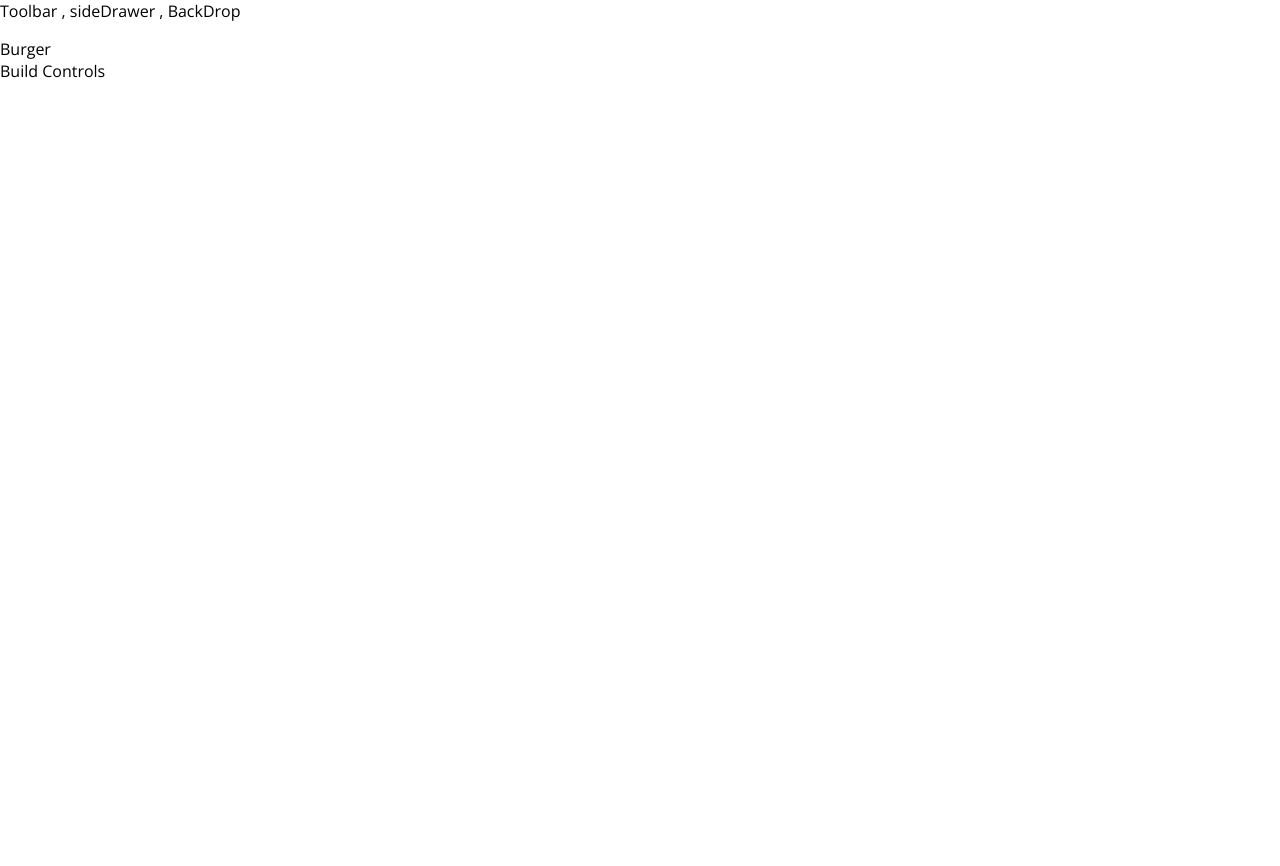
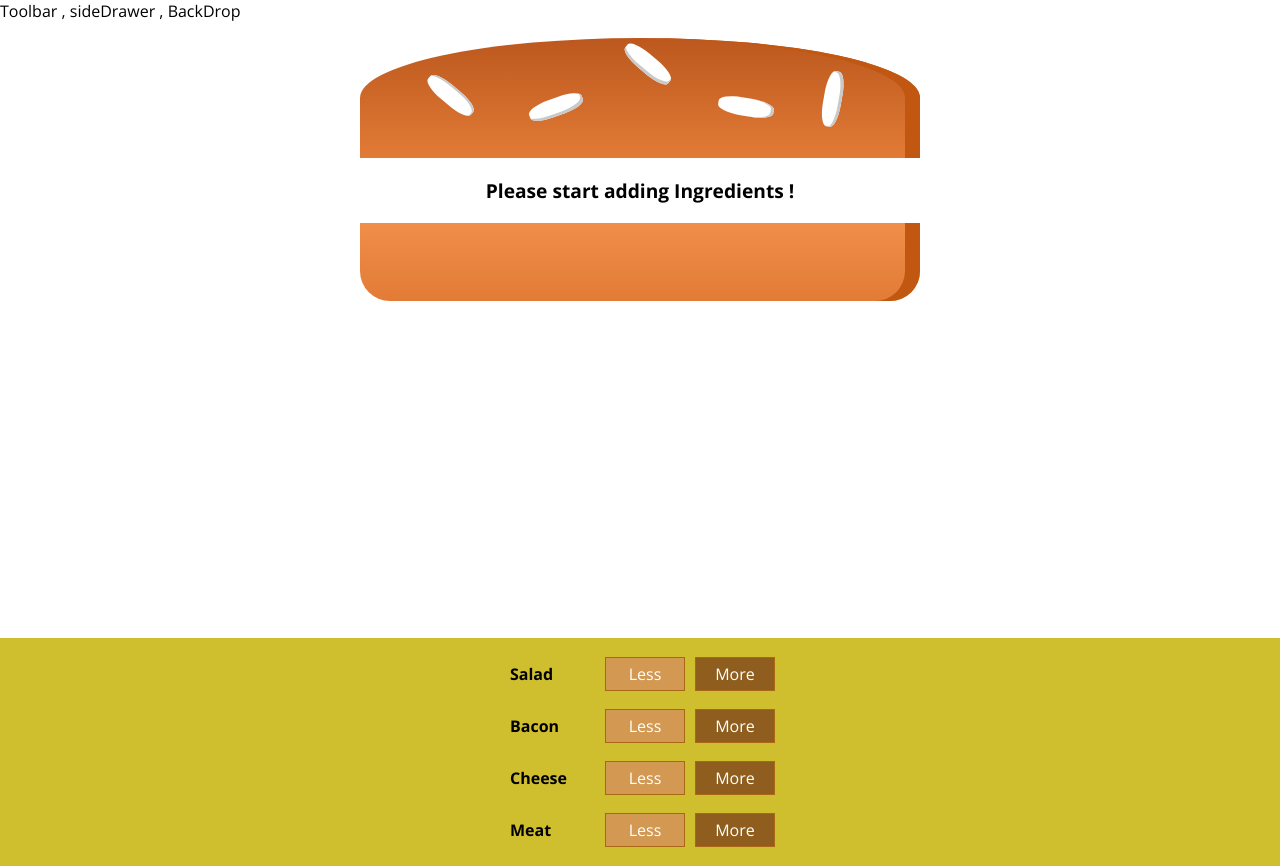
Before and after one commit to shwetarana1471/react-burger-app, a React (Create React App) app: page / in a window 1280 px wide. Before the commit the page ends 800 px from the top, so only its background shows below. Built offline with nearby package versions, Linux system fonts and the light colour scheme.

Commit message:
fourth commit

```diff
--- a/package.json
+++ b/package.json
@@ -6,6 +6,7 @@
     "@testing-library/jest-dom": "^4.2.4",
     "@testing-library/react": "^9.5.0",
     "@testing-library/user-event": "^7.2.1",
+    "prop-types": "^15.7.2",
     "react": "^16.13.0",
     "react-dom": "^16.13.0",
     "react-scripts": "3.4.0"
--- /dev/null
+++ b/src/components/Burger/BuildControls/BuildControl/BuildControl.js
@@ -0,0 +1,12 @@
+import React from 'react';
+import classes from './BuildControl.module.css'
+
+const buildControl = (props) => (
+    <div className={classes.BuildControl}>
+        <div className={classes.Label}>{props.label}</div>
+        <button className={classes.Less}>Less</button>
+        <button className={classes.More}>More</button>
+    </div>
+);
+
+export default buildControl;
--- /dev/null
+++ b/src/components/Burger/BuildControls/BuildControl/BuildControl.module.css
@@ -0,0 +1,56 @@
+.BuildControl {
+    display: flex;
+    justify-content: space-between;
+    align-items: center;
+    margin: 5px 0;
+}
+
+.BuildControl button {
+    display: block;
+    font: inherit;
+    padding: 5px;
+    margin: 0 5px;
+    width: 80px;
+    border: 1px solid #AA6817;
+    cursor: pointer;
+    outline: none;
+}
+
+.BuildControl button:disabled {
+    background-color: #AC9980;
+    border: 1px solid #7E7365;
+    color: #ccc;
+    cursor: default;
+}
+
+.BuildControl button:hover:disabled {
+    background-color: #AC9980;
+    color: #ccc;
+    cursor: not-allowed;
+}
+
+.Label {
+    padding: 10px;
+    font-weight: bold;
+    width: 80px;
+}
+
+.BuildControl .Less {
+    background-color: #D39952;
+    color: white;
+}
+
+.BuildControl .More {
+    background-color: #8F5E1E;
+    color: white;
+}
+
+.BuildControl .Less:hover, .BuildControl .Less:active {
+    background-color: #DAA972;
+    color: white;
+}
+
+.BuildControl .More:hover,.BuildControl .More:active {
+    background-color: #99703F;
+    color: white;
+}
--- /dev/null
+++ b/src/components/Burger/BuildControls/BuildControls.js
@@ -0,0 +1,20 @@
+import React from 'react';
+import classes from './BuildControls.module.css';
+import BuildControl from './BuildControl/BuildControl';
+
+const controls = [
+    {label:'Salad' , type:'salad'},
+    {label:'Bacon' , type:'bacon'},
+    {label:'Cheese' , type:'cheese'},
+    {label:'Meat' , type:'meat'},
+];
+
+const buildControls = (props) => (
+    <div className={classes.BuildControls}>
+        {controls.map(ctrl => (
+            <BuildControl key={ctrl.label} label={ctrl.label}/>
+        ))}
+    </div>
+);
+
+export default buildControls;
--- /dev/null
+++ b/src/components/Burger/BuildControls/BuildControls.module.css
@@ -0,0 +1,10 @@
+.BuildControls {
+    width: 100%;
+    background-color: #cfbf2e ;
+    display: flex;
+    flex-flow: column;
+    align-items: center;
+    box-shadow: 0 2px 1px #ccc;
+    margin: auto;
+    padding: 10px 0 ;
+}
--- a/src/components/Burger/Burger.js
+++ b/src/components/Burger/Burger.js
@@ -0,0 +1,27 @@
+import React from 'react';
+import classes from './Burger.module.css';
+import BurgerIngredient from './BurgerIngredient/BurgerIngredient';
+
+const burger = (props) => {
+    let transformedIngredients = Object.keys(props.ingredients)
+    .map(igKey => {
+        return [...Array(props.ingredients[igKey])].map((_ , i) => {
+            return<BurgerIngredient key={igKey + i} type={igKey} />;
+        });
+    })
+    .reduce((arr , el) => {
+        return arr.concat(el)
+    } , []);
+   if(transformedIngredients.length ===0) {
+    transformedIngredients = <p>Please start adding Ingredients !</p>
+   }
+    return (
+        <div className={classes.Burger}>
+            <BurgerIngredient type="bread-top" />
+            {transformedIngredients}
+            <BurgerIngredient type="bread-bottom" />
+        </div>
+    );
+};
+
+export default burger;
--- /dev/null
+++ b/src/components/Burger/Burger.module.css
@@ -0,0 +1,30 @@
+.Burger {
+    width: 100%;
+    margin:auto;
+    height: 250px;
+    overflow:inherit;
+    text-align: center;
+    font-weight: bold;
+    font-size: 1.2rem;
+}
+
+@media (min-width: 500px) and (min-height: 400px) {
+    .Burger {
+        width:350px;
+        height:300px;
+    }
+}
+
+@media (min-width: 500px) and (min-height: 401px) {
+    .Burger {
+        width:450px;
+        height:400px;
+    }
+}
+
+@media (min-width: 1000px) and (min-height: 700px) {
+    .Burger {
+        width:700px;
+        height:600px;
+    }
+}
--- a/src/components/Burger/BurgerIngredient/BurgerIngredient.js
+++ b/src/components/Burger/BurgerIngredient/BurgerIngredient.js
@@ -1,10 +1,12 @@
-import React from 'react';
-import classes from './burgerIngredient.module.css';
+import React , {Component} from 'react';
+import classes from './BurgerIngredient.module.css';
+import PropTypes from 'prop-types';
 
-const burgerIngredient = (props) => {
+class BurgerIngredient extends Component {
+    render () {
         let ingredient = null;
 
-    switch(props.type) {
+        switch(this.props.type) {
             case('bread-bottom'):
                 ingredient = <div className={classes.BreadBottom}></div>;
                 break;
@@ -33,7 +35,12 @@
         }
 
 return ingredient;
+    }
 
+}
+
+BurgerIngredient.propTypes = {
+    type: PropTypes.string.isRequired
 };
 
-export default burgerIngredient;
+export default BurgerIngredient;
--- a/src/containers/BurgerBuilder/BurgerBuilder.js
+++ b/src/containers/BurgerBuilder/BurgerBuilder.js
@@ -1,12 +1,28 @@
 import React , {Component} from 'react';
 import Aux from '../../hoc/Auxiliary';
+import Burger from '../../components/Burger/Burger';
+import BuildControls from '../../components/Burger/BuildControls/BuildControls';
 
 class BurgerBuilder extends Component {
+    // constructor(props) {
+    //     super(props);
+    //     this.state = {...}
+    // }
+
+    state = {
+        ingredients: {
+           salad: 0,
+           bacon: 0,
+           cheese: 0,
+           meat: 0
+        }
+    }
+
     render () {
         return (
             <Aux>
-                <div>Burger</div>
-                <div>Build Controls</div>
+                <Burger ingredients={this.state.ingredients} />
+                <BuildControls />
             </Aux>
         );
     }
```
Also changed, not shown: 1 other file (tests, documents, lock files or other folders). Lines whose indentation alone changed are shown as unchanged.
